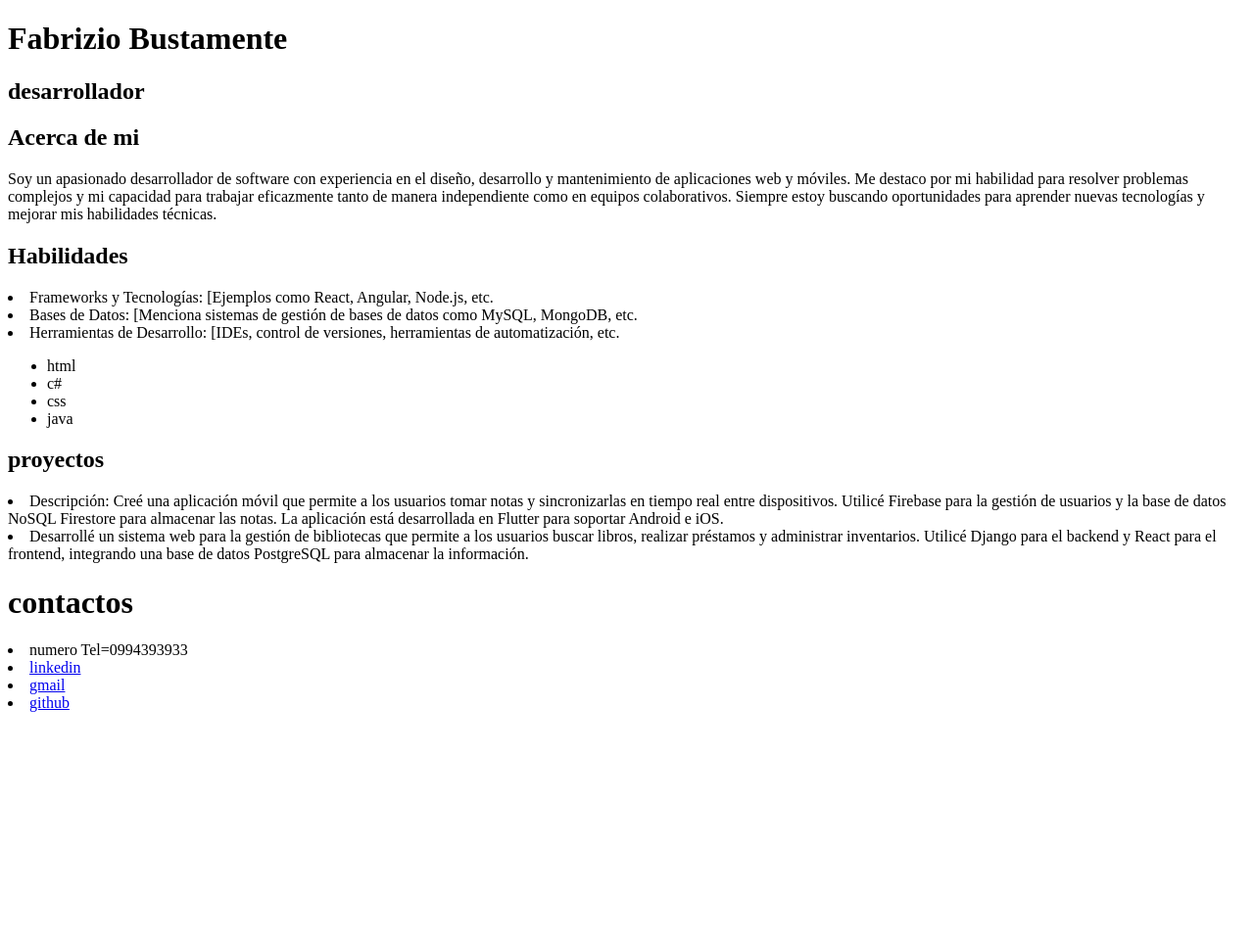
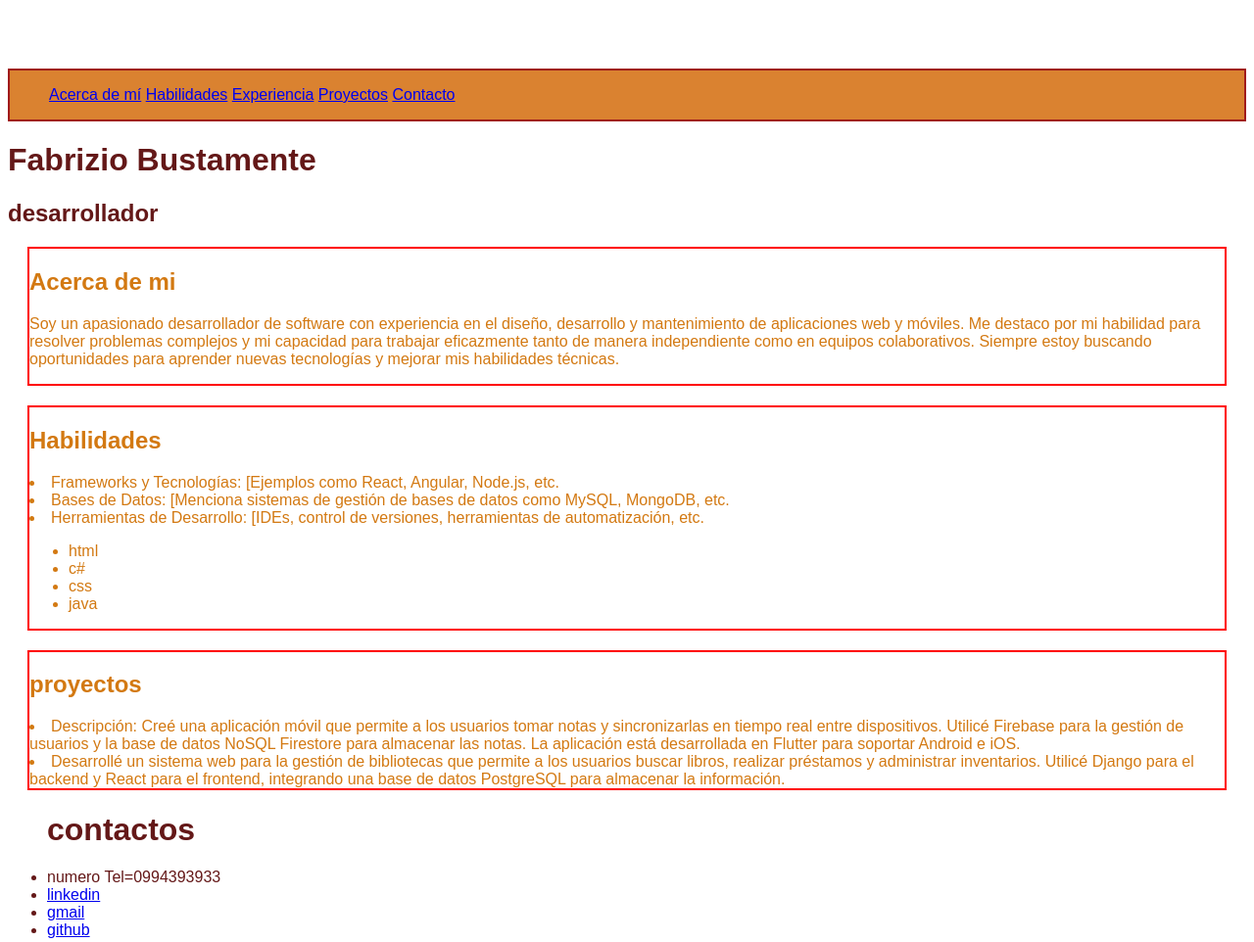
Before and after one commit to Fabrybust3/CV, a plain HTML site: page portafolio_web/index.html in a window 1280 px wide. Shown: the whole page at 98% size. Before the commit the page ends 800 px from the top, so only its background shows below. Drawn offline with Linux system fonts and the light colour scheme.

Commit message:
Add files via upload

```diff
--- /dev/null
+++ b/portafolio_web/css.css
@@ -0,0 +1,18 @@
+body {
+ font-family: Arial,sans-serif;
+  margin-top: auto;
+  color: rgb(100, 24, 24);
+ padding-top: 70px;
+}
+
+nav{
+border:2px rgb(160, 26, 26) solid;
+background-color: rgb(218, 130, 48);
+
+}
+
+section{
+    color:rgb(211, 121, 18);
+    border:2px  red solid;
+    margin: 20PX;
+}
--- a/portafolio_web/index.html
+++ b/portafolio_web/index.html
@@ -2,36 +2,41 @@
 <html lang="en">
 <head>
     <title>Mi portafolio</title>
-
+    <link rel="stylesheet" href="css.css"/>
 </head>
+<nav>
+    <ul>
+      <a href="#acerca-de-mi">Acerca de mí</a>
+      <a href="#habilidades">Habilidades</a>
+      <a href="#experiencia">Experiencia</a>
+      <a href="#proyectos">Proyectos</a>
+      <a href="#contacto">Contacto</a>
+    </ul>
+  </nav>
 <body>
    <main>
     <head>
         <h1>Fabrizio Bustamente</h1>
         <h2> desarrollador</h2>
     </head>
-     <section>
+     <section id="acerca-de-mi">
        <h2> Acerca de mi</h2>
        <p>
-        Soy un apasionado desarrollador de software con experiencia en el diseño, desarrollo y mantenimiento de aplicaciones web y móviles. Me destaco por mi habilidad para resolver problemas complejos y mi capacidad para trabajar eficazmente tanto de manera independiente como en equipos colaborativos. Siempre estoy buscando oportunidades para aprender nuevas tecnologías y mejorar mis habilidades técnicas.
-
-
-
-
-
+         Soy un apasionado desarrollador de software con experiencia en
+         el diseño, desarrollo y mantenimiento de aplicaciones web y móviles. Me destaco por mi habilidad para resolver problemas complejos y mi capacidad para trabajar eficazmente tanto de manera independiente como en equipos colaborativos. Siempre estoy buscando oportunidades para aprender nuevas tecnologías y mejorar mis habilidades técnicas.
        </p>
-
+     </section>
 
 
 
      </section>
-    <section>
+    <section   id="habilidades">
      <h2>Habilidades</h2>
-      <p>
+      <p2>
        <li>Frameworks y Tecnologías: [Ejemplos como React, Angular, Node.js, etc.</li>
        <li>Bases de Datos: [Menciona sistemas de gestión de bases de datos como MySQL, MongoDB, etc.</li>
        <li>Herramientas de Desarrollo: [IDEs, control de versiones, herramientas de automatización, etc.</li>
-      </p>
+      </p2>
 
 
      <ul>
@@ -44,24 +49,27 @@
     </section>
 
 
-    <section>
+    <section id="proyectos">
       <h1>proyectos</h1>
-      <p>
+      <p3>
         <li>
             Descripción: Creé una aplicación móvil que permite a los usuarios tomar notas y sincronizarlas en tiempo real entre dispositivos. Utilicé Firebase para la gestión de usuarios y la base de datos NoSQL Firestore para almacenar las notas. La aplicación está desarrollada en Flutter para soportar Android e iOS.
         </li>
         <li> Desarrollé un sistema web para la gestión de bibliotecas que permite a los usuarios buscar libros, realizar préstamos y administrar inventarios. Utilicé Django para el backend y React para el frontend, integrando una base de datos PostgreSQL para almacenar la información.</li>
-      </p>
+      </p3>
 
 
     </section>
   </main>
- <footer>
+ <footer id="contactos">
+   <ul>
     <h1>contactos</h1>
-   <li>numero Tel=0994393933</li>
-  <li> <a href="#">linkedin</a></li>
-   <li><a href="#">gmail</a></li>
-   <li><a href="https://github.com/Fabrybust3">github</a></li>
+    <li>numero Tel=0994393933</li>
+   <li> <a href="#">linkedin</a></li>
+    <li><a href="#">gmail</a></li>
+    <li><a href="https://github.com/Fabrybust3">github</a></li>
+
+   </ul>
  </footer>
 
 
```
Also changed, not shown: 1 other file.
